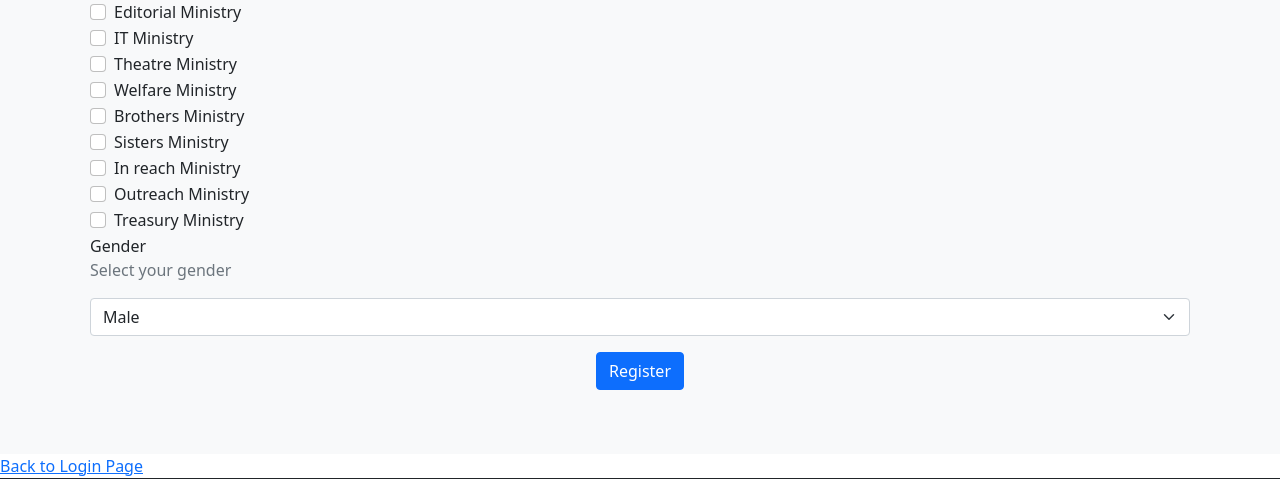
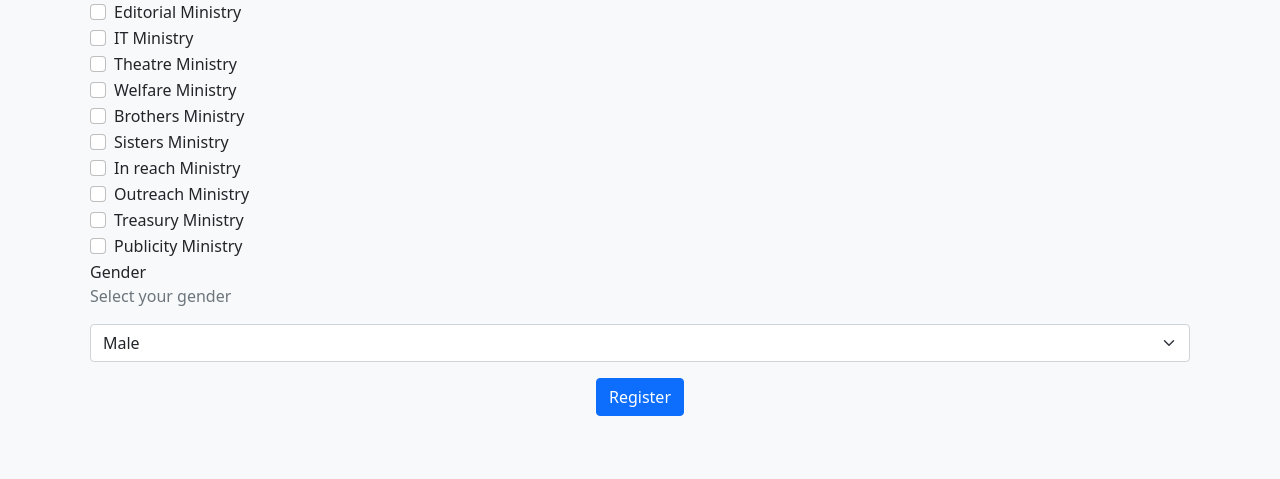
Before and after one commit to jonathanwambua/bible_study_registration_portal, a PHP site: page /register in a window 1280 px wide. Shown: the part 994-1473 px from the top of the page. Run offline with PHP 8.4, Linux system fonts and the light colour scheme; some libraries are stand-ins or nearby versions.

Commit message:
Publicity Munistry added

```diff
--- a/views/register.php
+++ b/views/register.php
@@ -231,7 +231,12 @@
                 Treasury Ministry
             </label>
           </div>
-
+  <div class="form-check">
+            <input class="form-check-input" type="checkbox" value="16" name="ministry[]"  id="publicity">
+            <label class="form-check-label" for="publicity">
+                Publicity Ministry
+            </label>
+          </div>
       </div>
 
       <div class="form-group dropdown">
--- a/views/register2.php
+++ b/views/register2.php
@@ -191,7 +191,7 @@
           <div class="form-check">
             <input class="form-check-input" type="checkbox" value="9" name="ministry[]"  id="theatre">
             <label class="form-check-label" for="theatre">
-                Creative Ministry
+                Creative  Ministry
             </label>
           </div>
           <div class="form-check">
```
